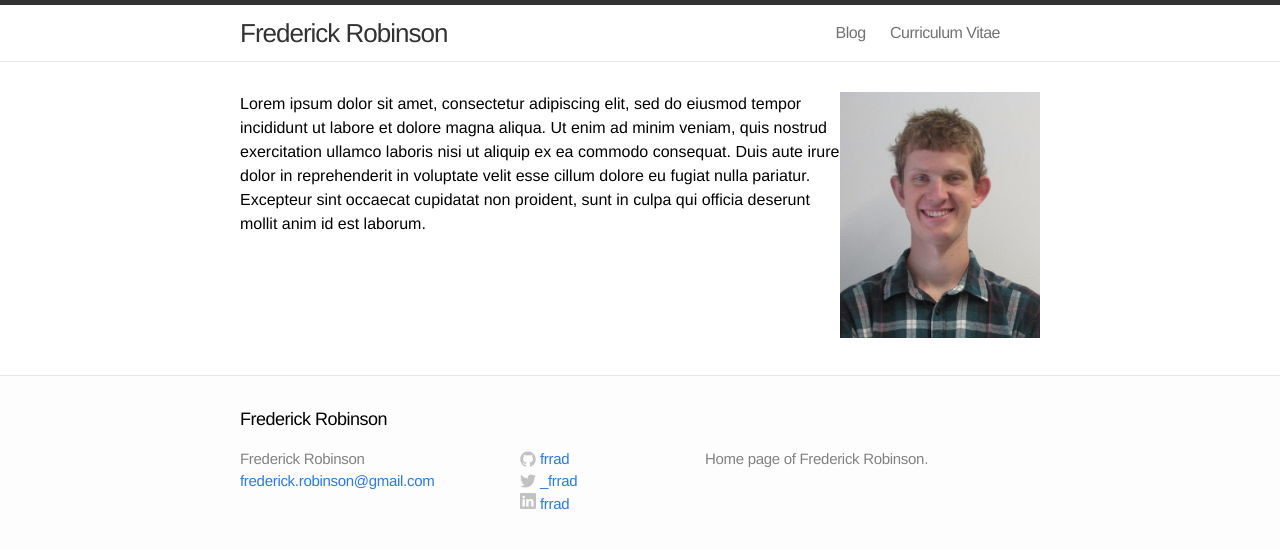
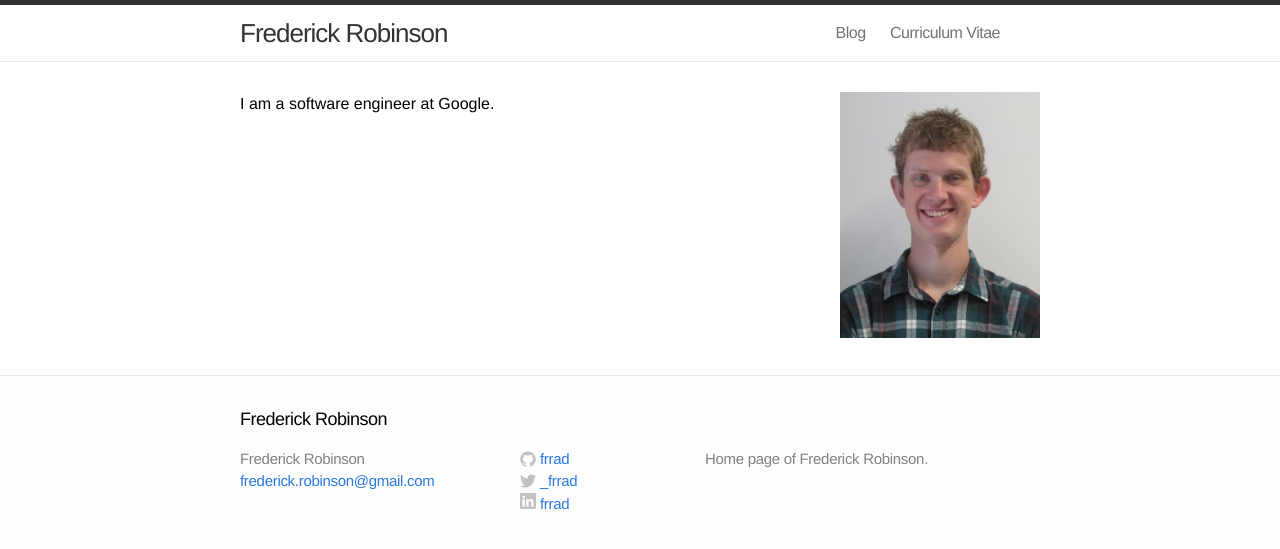
Before and after one commit to frrad/frrad.github.io, a Jekyll site: the page built from index.html, in a window 1280 px wide. Shown: the top 549 px of the page. Built offline with Jekyll 4.4.1, drawn with Linux system fonts in a browser that asks for light colours.

Commit message:
remove lorem ipsum

```diff
--- a/index.html
+++ b/index.html
@@ -18,12 +18,7 @@
 
 <div id="wrap">
   <div id="left_col">
-	Lorem ipsum dolor sit amet, consectetur adipiscing elit, sed do eiusmod tempor
-	incididunt ut labore et dolore magna aliqua. Ut enim ad minim veniam, quis
-	nostrud exercitation ullamco laboris nisi ut aliquip ex ea commodo consequat.
-	Duis aute irure dolor in reprehenderit in voluptate velit esse cillum dolore eu
-	fugiat nulla pariatur. Excepteur sint occaecat cupidatat non proident, sunt in
-	culpa qui officia deserunt mollit anim id est laborum.
+	I am a software engineer at Google.
   </div>
   <div id="right_col">
 	<img src="/assets/selfie.png" width="100%">
```
